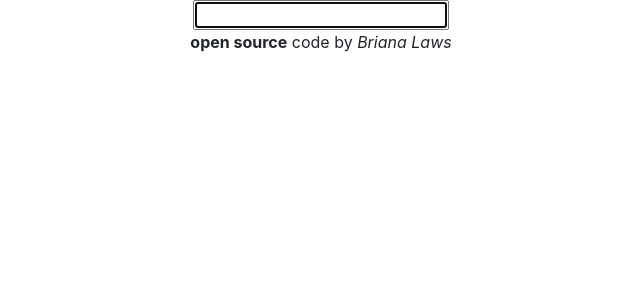
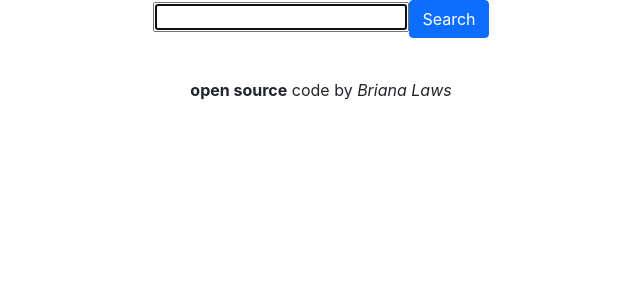
Before and after one commit to brialaws98/dictionary-react-app, a React (Create React App) app: page / in a window 1280 px wide. Shown: the top 300 px of the page, without its empty margins (319-959 px from the left). Built offline with nearby package versions, Linux system fonts and the light colour scheme.

Commit message:
Add a Results component

```diff
--- a/src/App.css
+++ b/src/App.css
@@ -5,6 +5,11 @@
 .App-logo {
   height: 40vmin;
   pointer-events: none;
+}
+
+footer{
+  padding: 20px;
+  margin-top: 20px;
 }
 
 @media (prefers-reduced-motion: no-preference) {
--- a/src/App.js
+++ b/src/App.js
@@ -9,6 +9,7 @@ function App() {
 
         <SearchDictionary />
 
+
       </main>
       <footer>
         <strong>open source</strong> code by <em>Briana Laws</em>
--- /dev/null
+++ b/src/Results.js
@@ -0,0 +1,24 @@
+import React from "react";
+import Meaning from "./Meaning";
+
+
+  export default function Results(props){
+
+      if (props.results) {
+        return (
+          <div className="Results">
+            <h2>{props.results.word}</h2>
+            {props.results.meanings.map(function (meaning, index) {
+
+              return (
+                <div key={index}>
+                  <Meaning meanings={meaning} />
+                </div>
+              );
+            })}
+          </div>
+        );
+      }else{
+        return null;
+      }
+  }
--- a/src/SearchDictionary.js
+++ b/src/SearchDictionary.js
@@ -1,19 +1,22 @@
 import React, {useState} from "react";
+import Results from "./Results";
 import axios from "axios";
 
   export default function SearchDictionary (){
       let [keyword, setKeyword]= useState("");
+      let [results, setResults]= useState(null);
+
 
     function search (event){
         event.preventDefault();
-        alert(`Searching for ${keyword}`);
+
 
         let apiUrl= `https://api.dictionaryapi.dev/api/v2/entries/en_US/${keyword}`;
           axios.get(apiUrl).then(handleResponse);
     }
 
     function handleResponse(response){
-        console.log(response.data[0]);
+        setResults(response.data[0]);
     }
 
     function handleKeywordChange(event){
@@ -27,7 +30,13 @@ import axios from "axios";
                    autoFocus={true}
                    onChange={handleKeywordChange}
                   />
+                  <button
+                     type= "Submit"
+                     className= "btn btn-primary">
+                      Search
+                  </button>
               </form>
+              <Results results={results} />
           </div>
       );
   }
```
Also changed, not shown: src/Result.css (added).
